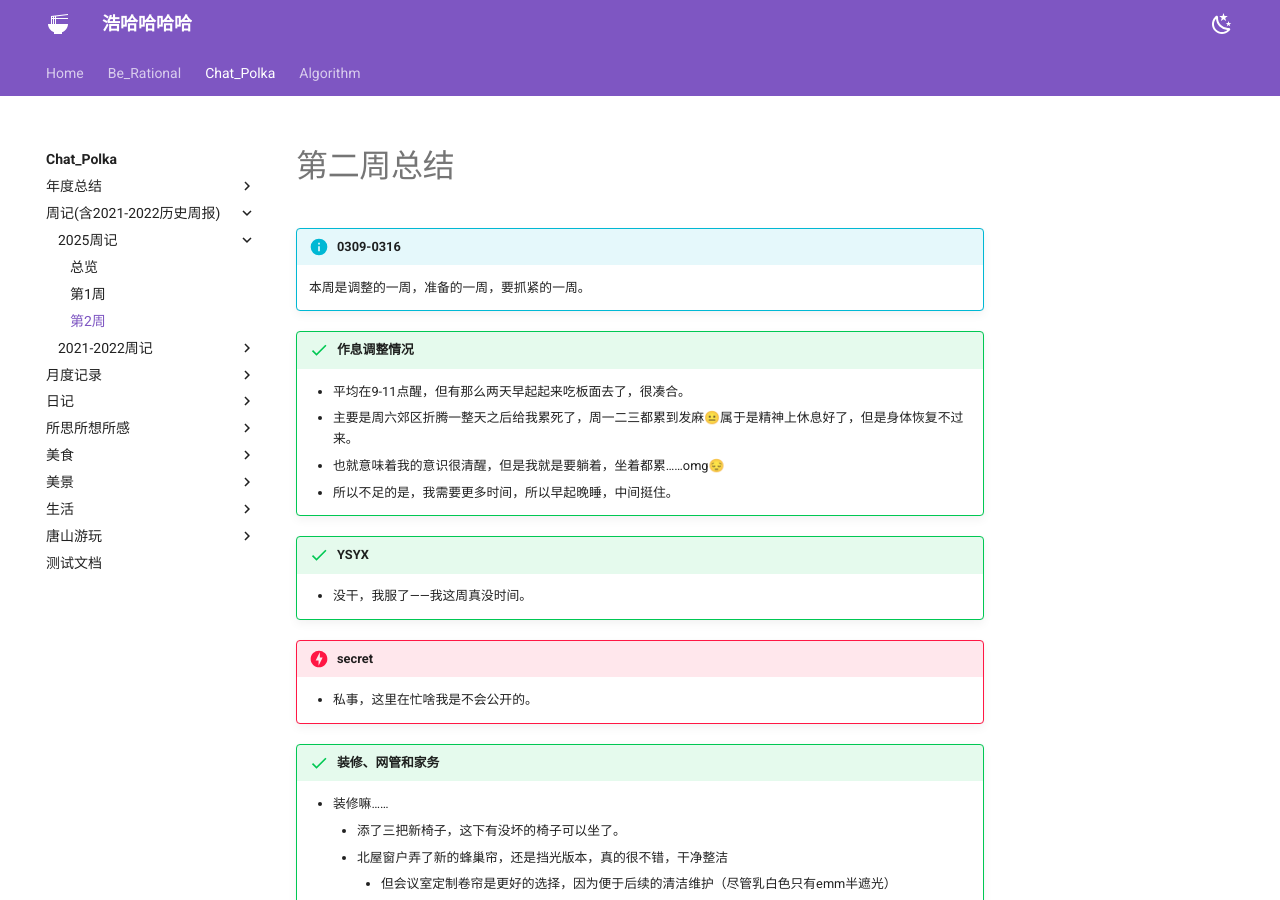
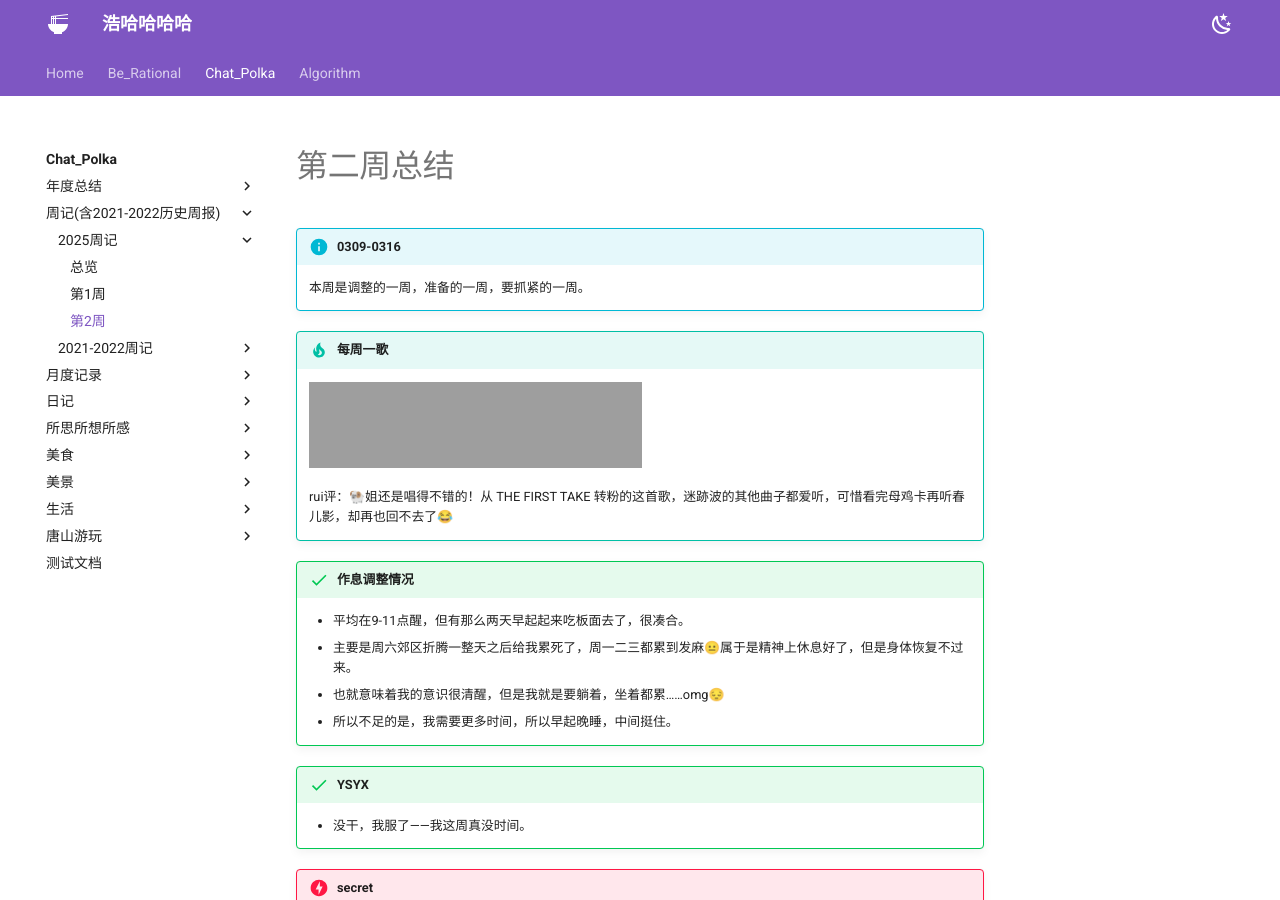
Before and after one commit to Haohahahaha/chat, an MkDocs documentation site: the page built from docs/1-Weekly/2025/0309-0315-2nd.md, in a window 1280 px wide and 900 px high. Built offline with MkDocs 1.6.1 and Material for MkDocs 9.7.7, drawn with Linux system fonts in a browser that asks for light colours; grey boxes are pictures that could not be loaded.

Commit message:
2025-03-16_02:09:37 update

```diff
--- a/docs/1-Weekly/2025/0309-0315-2nd.md
+++ b/docs/1-Weekly/2025/0309-0315-2nd.md
@@ -3,6 +3,12 @@
 !!! info "0309-0316"
 
     本周是调整的一周，准备的一周，要抓紧的一周。
+
+!!! tip "每周一歌"
+
+    <iframe frameborder="yes" border="100" marginwidth="4" marginheight="0" width=333 height=86 src="//music.163.com/outchain/player?type=2&id=2097485074&auto=1&height=66"></iframe>
+
+    rui评：🐏姐还是唱得不错的！从 THE FIRST TAKE 转粉的这首歌，迷跡波的其他曲子都爱听，可惜看完母鸡卡再听春儿影，却再也回不去了😂
 
 !!! success "作息调整情况"
 
```
